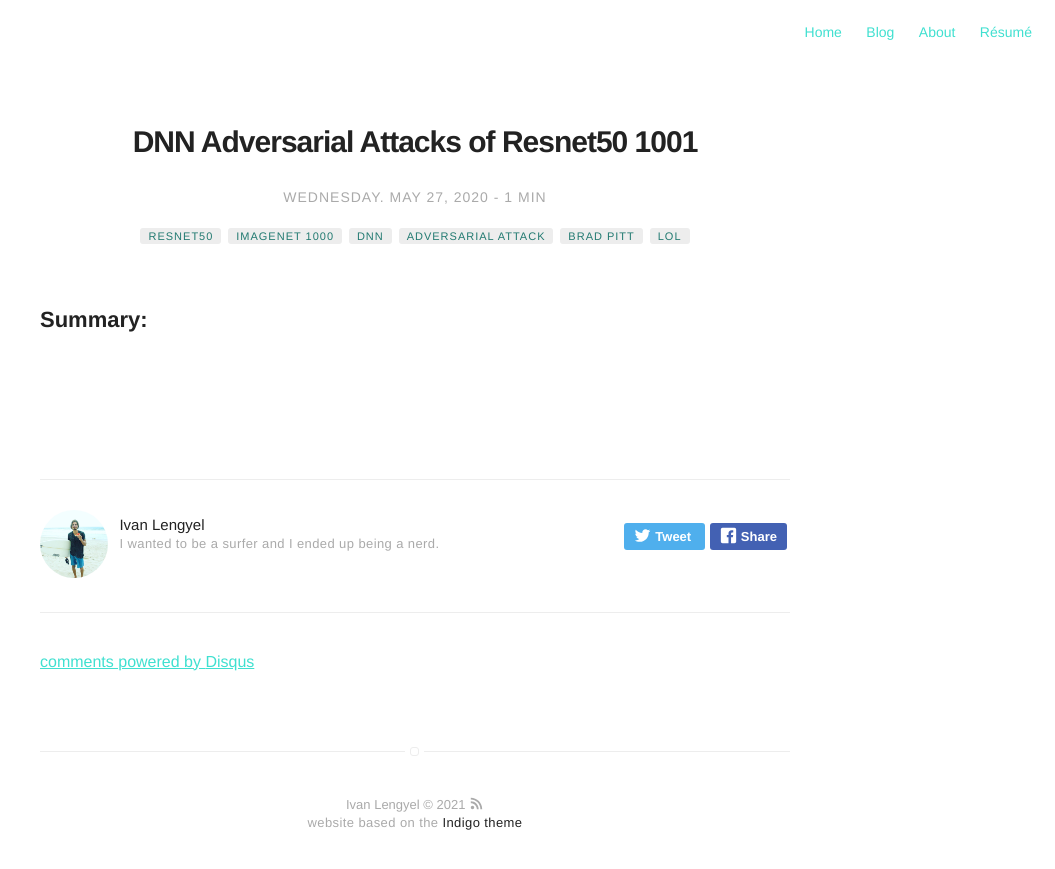
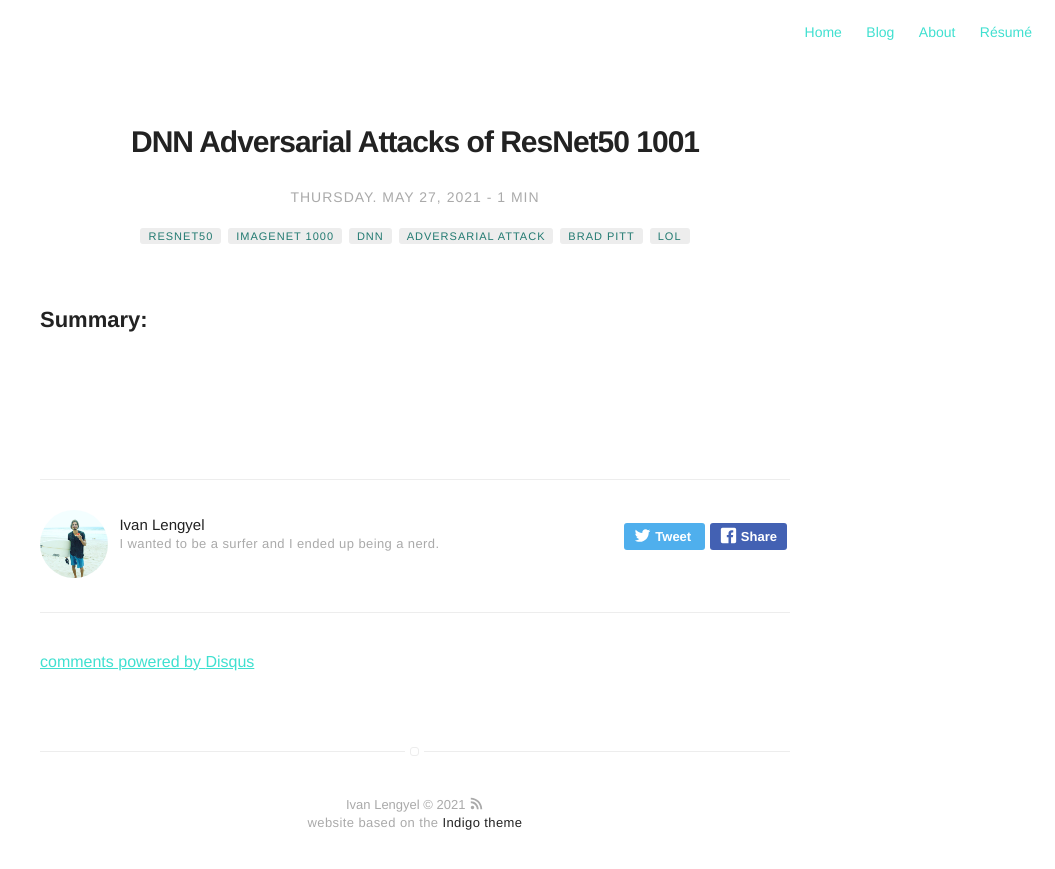
Before and after one commit to ivanlen/ivanlen.github.io, a Jekyll site: the page built from _posts/2021-05-27-not-brad-pitt.markdown, in a window 1280 px wide. Shown: the top 869 px of the page, without its empty margins (225-1280 px from the left). Built offline with Jekyll 4.4.1, drawn with Linux system fonts in a browser that asks for light colours; comment, search, counter and statistics services are not loaded.

```diff
--- a/_posts/2021-05-27-not-brad-pitt.markdown
+++ b/_posts/2021-05-27-not-brad-pitt.markdown
@@ -1,8 +1,7 @@
 ---
-title: "DNN Adversarial Attacks of Resnet50 1001"
+title: "DNN Adversarial Attacks of ResNet50 1001"
 layout: post
-date: 2020-05-27 18:20
-# image: /assets/images/markdown.jpg
+date: 2021-05-27 18:20
 headerImage: false
 tag:
 - ResNet50
```
Also changed, not shown: assets/images/QmNahGx7QLyzUqfm6JTXufTuTSJip8Fvo8vAPq9odRnthL.jpeg.
